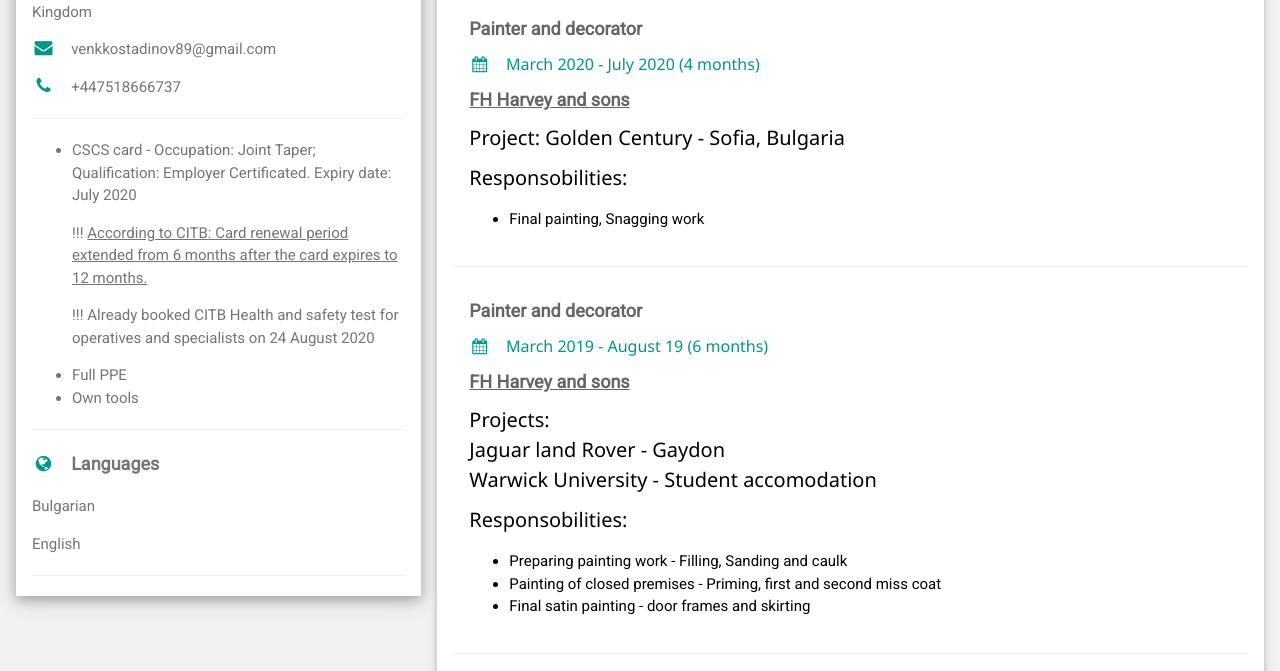
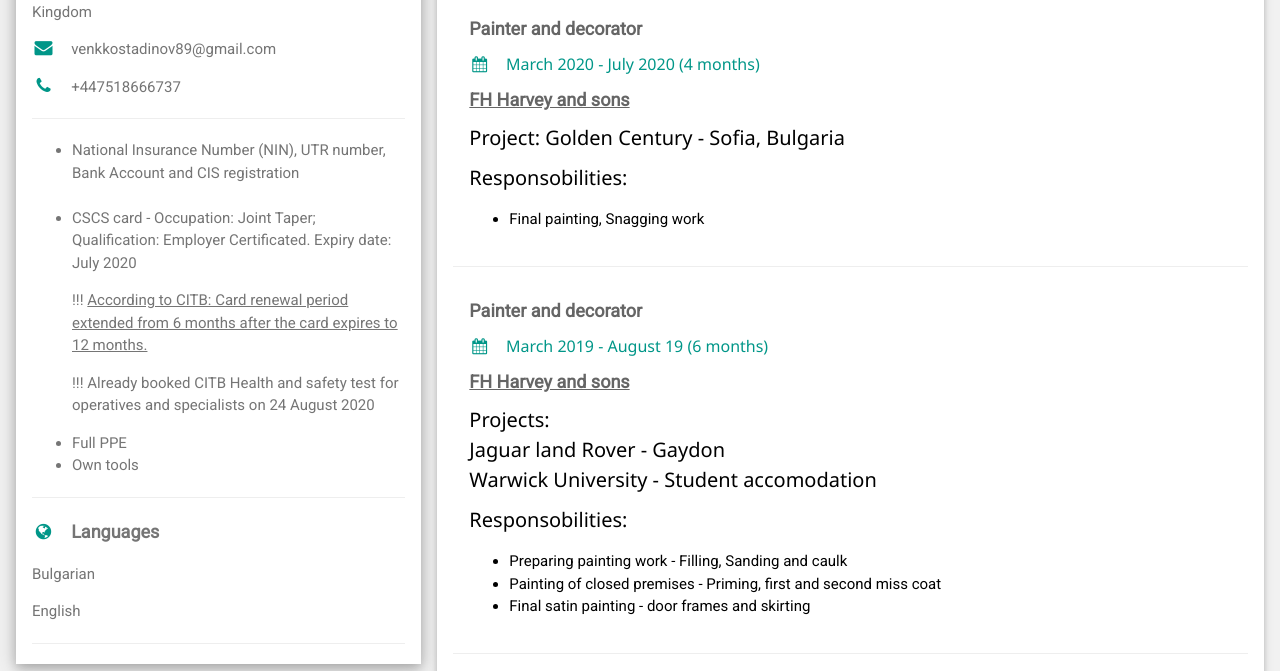
Before and after one commit to VentsislavKostadinov/painting, a plain HTML site: page index.html in a window 1280 px wide. Shown: the part 108-779 px from the top of the page. Drawn offline with nearby package versions, Linux system fonts and the light colour scheme.

Commit message:
second-update

```diff
--- a/index.html
+++ b/index.html
@@ -50,6 +50,7 @@
                         <hr>
                         <!-- <p>CSCS card - Joint Taper Full PPE, own tools</p> -->
                         <ul>
+                            <li>National Insurance Number (NIN), UTR number, Bank Account and CIS registration</li><br/>
                             <li>CSCS card - Occupation: Joint Taper; Qualification: Employer Certificated. Expiry date: July 2020<br/>
                             <p>!!! <a href="https://cardcheck.gosmart.co.uk/" target="_blank">According to CITB: Card renewal period extended from 6 months after the card expires to 12 months.</a></p>
                               <p>!!! Already booked CITB Health and safety test for operatives and specialists on 24 August 2020</p>
```
